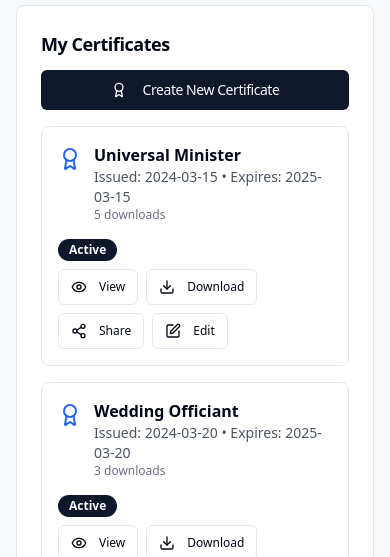
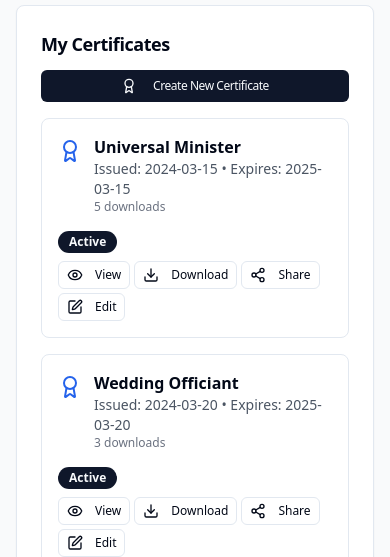
Before and after one commit to midnghtsapphire/instant-ordain-certificate-pro, a React (Vite) app: page /dashboard in a window 390 px wide. Shown: the part 287-844 px from the top of the page. Built offline with nearby package versions, Linux system fonts and the light colour scheme; no server answers.

Commit message:
Fix: Reduce button text size
Reduce the text size on buttons in the dashboard for better mobile display.

```diff
--- a/src/pages/Dashboard.tsx
+++ b/src/pages/Dashboard.tsx
@@ -103,8 +103,8 @@ const Dashboard = () => {
           <CardHeader className="pb-4">
             <CardTitle className="text-lg md:text-xl flex flex-col sm:flex-row sm:items-center justify-between gap-3">
               <span>My Certificates</span>
-              <Button className="text-sm">
-                <Award className="h-4 w-4 mr-2" />
+              <Button size="sm" className="text-xs h-8 px-3">
+                <Award className="h-3 w-3 mr-2" />
                 Create New Certificate
               </Button>
             </CardTitle>
@@ -127,20 +127,20 @@ const Dashboard = () => {
                     <Badge variant={cert.status === "Active" ? "default" : "secondary"} className="text-xs">
                       {cert.status}
                     </Badge>
-                    <div className="flex flex-wrap gap-2">
-                      <Button variant="outline" size="sm" className="text-xs">
+                    <div className="flex flex-wrap gap-1">
+                      <Button variant="outline" size="sm" className="text-xs h-7 px-2">
                         <Eye className="h-3 w-3 mr-1" />
                         View
                       </Button>
-                      <Button variant="outline" size="sm" className="text-xs">
+                      <Button variant="outline" size="sm" className="text-xs h-7 px-2">
                         <Download className="h-3 w-3 mr-1" />
                         Download
                       </Button>
-                      <Button variant="outline" size="sm" className="text-xs">
+                      <Button variant="outline" size="sm" className="text-xs h-7 px-2">
                         <Share2 className="h-3 w-3 mr-1" />
                         Share
                       </Button>
-                      <Button variant="outline" size="sm" className="text-xs">
+                      <Button variant="outline" size="sm" className="text-xs h-7 px-2">
                         <Edit className="h-3 w-3 mr-1" />
                         Edit
                       </Button>
```
